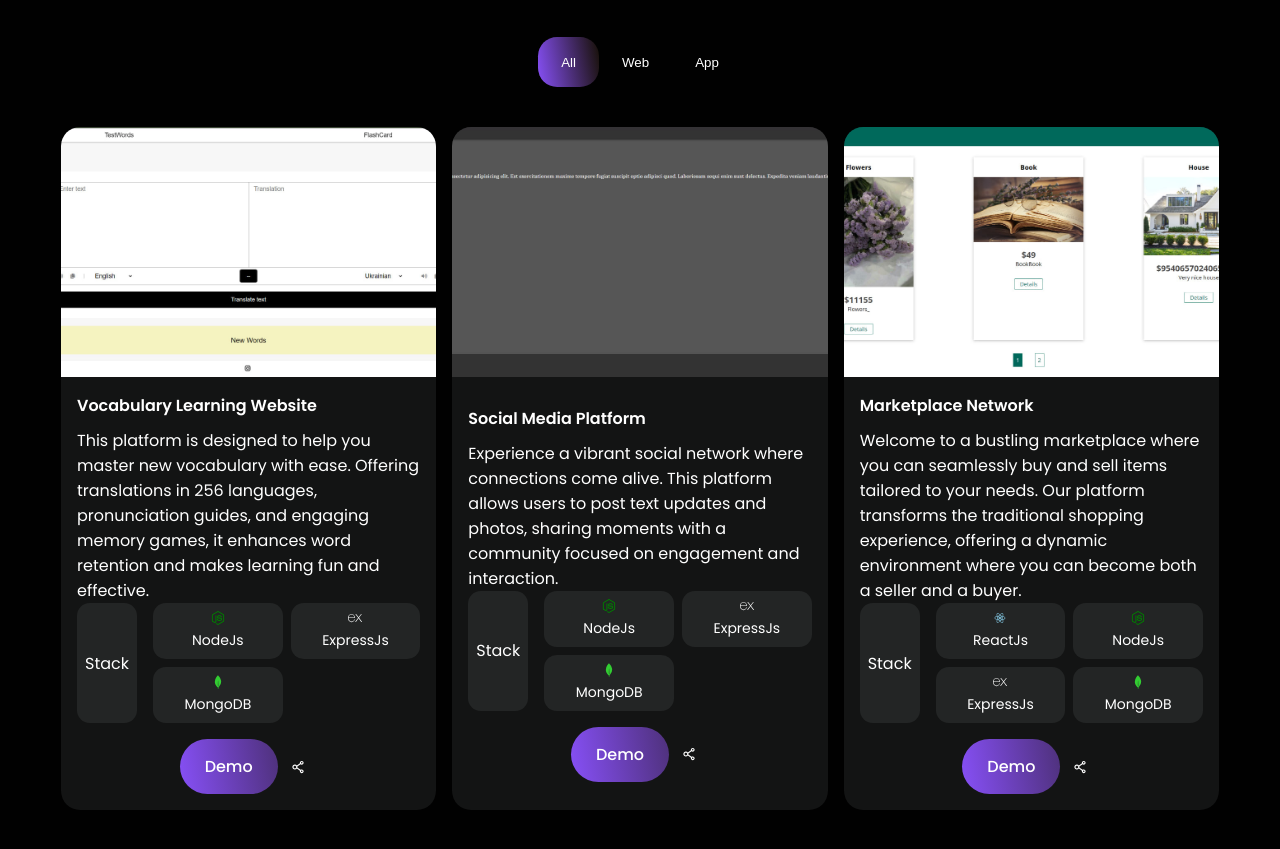
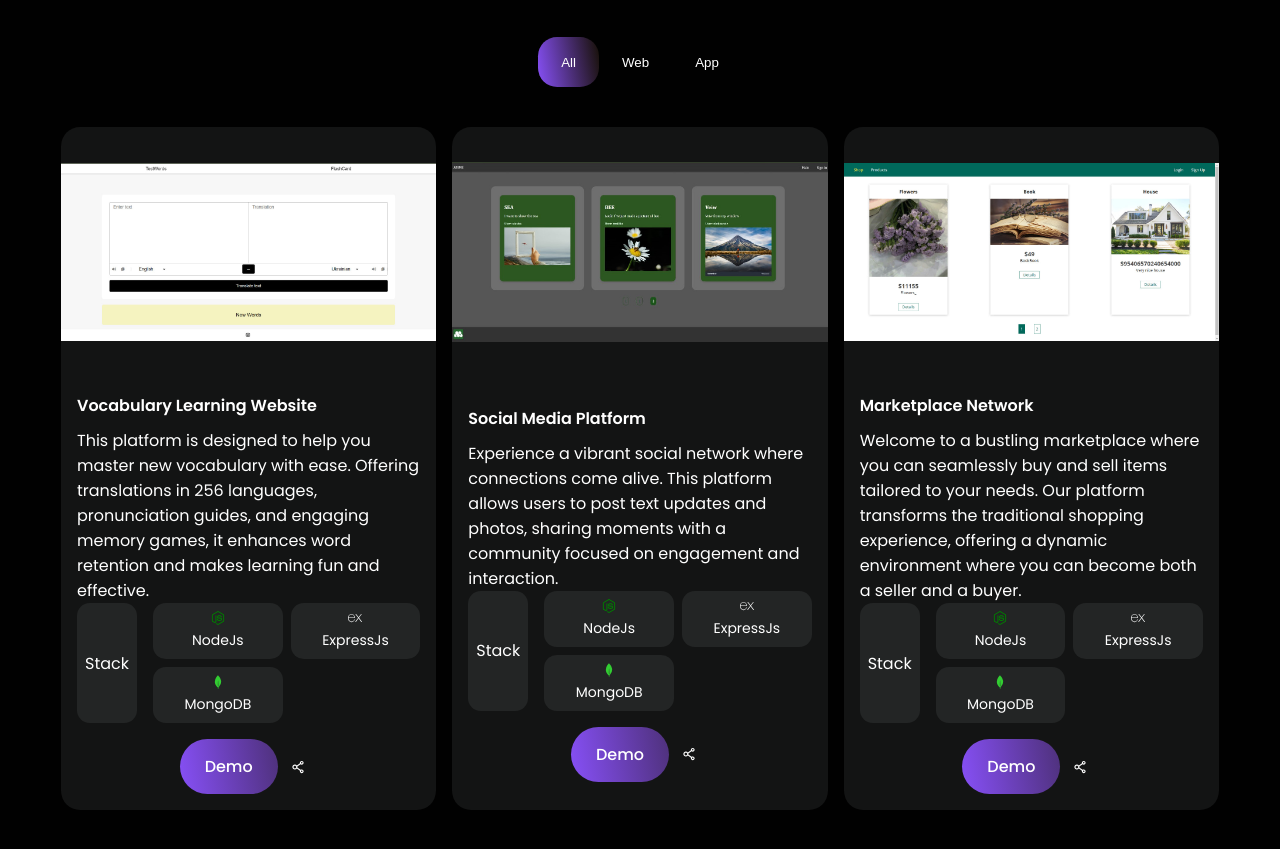
Before and after one commit to milunchik/portfolio, a React (Create React App) app: page / in a window 1280 px wide. Shown: the part 2900-3749 px from the top of the page. Built offline with nearby package versions, Linux system fonts and the light colour scheme.

Commit message:
fix image display to prevent cropping

```diff
--- a/src/components/Projects/Card/Card.css
+++ b/src/components/Projects/Card/Card.css
@@ -45,7 +45,13 @@
 
 .card .picture {
   height: 250px;
-  overflow: hidden;
+  overflow: visible;
+}
+
+.card .picture img {
+  width: 100%;
+  height: 100%;
+  object-fit: contain;
 }
 
 .card .card__details {
--- a/src/data.js
+++ b/src/data.js
@@ -83,11 +83,11 @@ export const projects = [
       demoLink: "https://google.com/",
     },
     stack: [
-      {
-        name: "ReactJs",
-        icon: <DiReact />,
-        iconColor: "skyblue",
-      },
+      // {
+      //   name: "ReactJs",
+      //   icon: <DiReact />,
+      //   iconColor: "skyblue",
+      // },
       {
         name: "NodeJs",
         icon: <FaNodeJs />,
--- a/src/images/index.js
+++ b/src/images/index.js
@@ -1,5 +1,5 @@
 export { default as profile1 } from "./portfolio-1.png";
 export { default as profile2 } from "./portfolio-2.jpeg";
-export { default as project1 } from "./1.png";
+export { default as project1 } from "./1.jpg";
 export { default as project2 } from "./2.png";
 export { default as project3 } from "./3.png";
```
Also changed, not shown: src/images/1.jpg (added), src/images/1.png (deleted).
